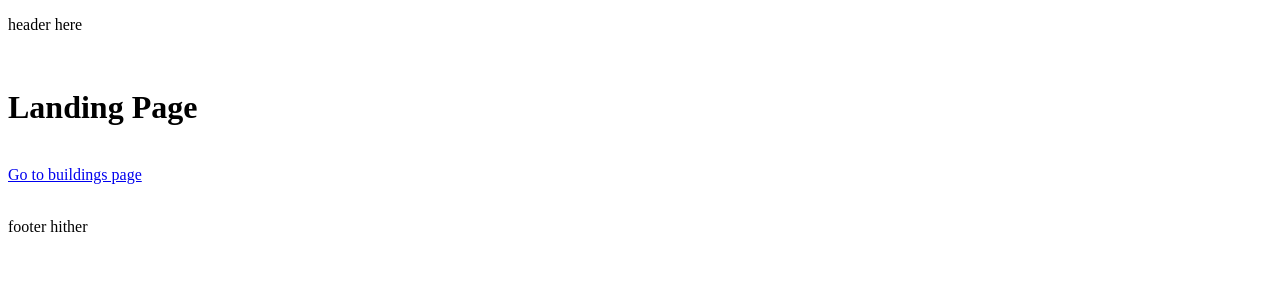
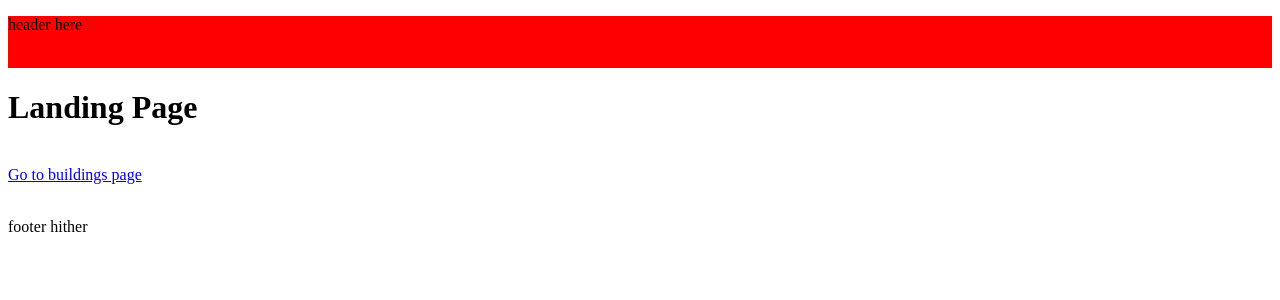
Before and after one commit to kosterjo/firstDjango, a Django app: page /leasingPortal/ in a window 1280 px wide. Shown: the top 300 px of the page. Run offline with Django 3.2, Linux system fonts and the light colour scheme; some libraries are stand-ins or nearby versions.

Commit message:
linked to static file in base.html and tested that style.css works

```diff
--- a/mysite/leasingPortal/static/leasingPortal/style.css
+++ b/mysite/leasingPortal/static/leasingPortal/style.css
@@ -0,0 +1,3 @@
+#header {
+	background-color: red;
+}
--- a/mysite/leasingPortal/templates/leasingPortal/base.html
+++ b/mysite/leasingPortal/templates/leasingPortal/base.html
@@ -1,11 +1,15 @@
 <!DOCTYPE html>
 <html>
 <head>
+  {% load staticfiles %}
+
   <meta charset="utf-8">
   <meta http-equiv="X-UA-Compatible" content="IE=edge">
   <title>TenantBase Landlord Portal</title>
   <link rel="stylesheet" href="">
   <link rel="stylesheet" href="https://ajax.googleapis.com/ajax/libs/jqueryui/1.11.4/themes/smoothness/jquery-ui.css">
+  <link rel="stylesheet" type="text/css" href="{% static 'leasingPortal/style.css' %}">
+
   <script src="https://ajax.googleapis.com/ajax/libs/jquery/1.11.3/jquery.min.js"></script>
   <script src="https://ajax.googleapis.com/ajax/libs/jqueryui/1.11.4/jquery-ui.min.js"></script>
 
```
